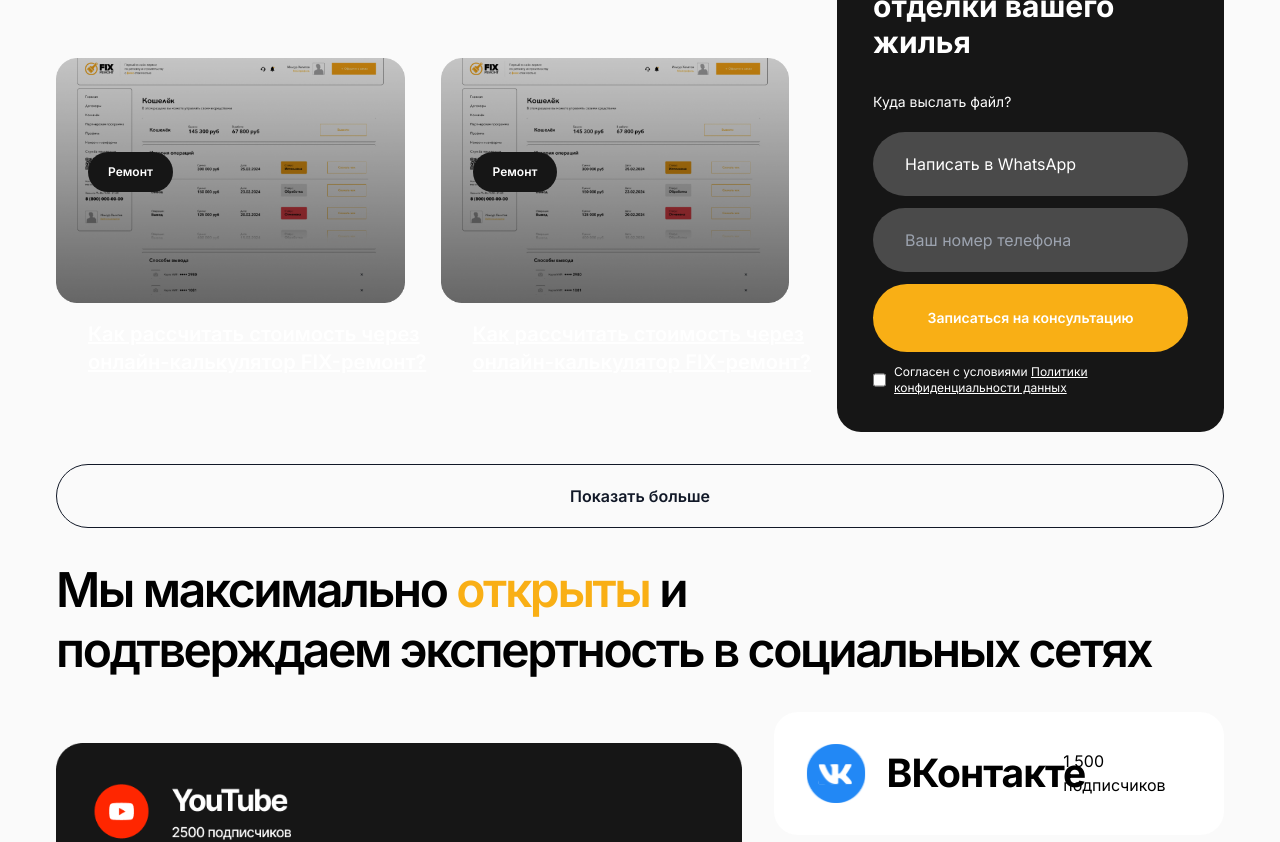
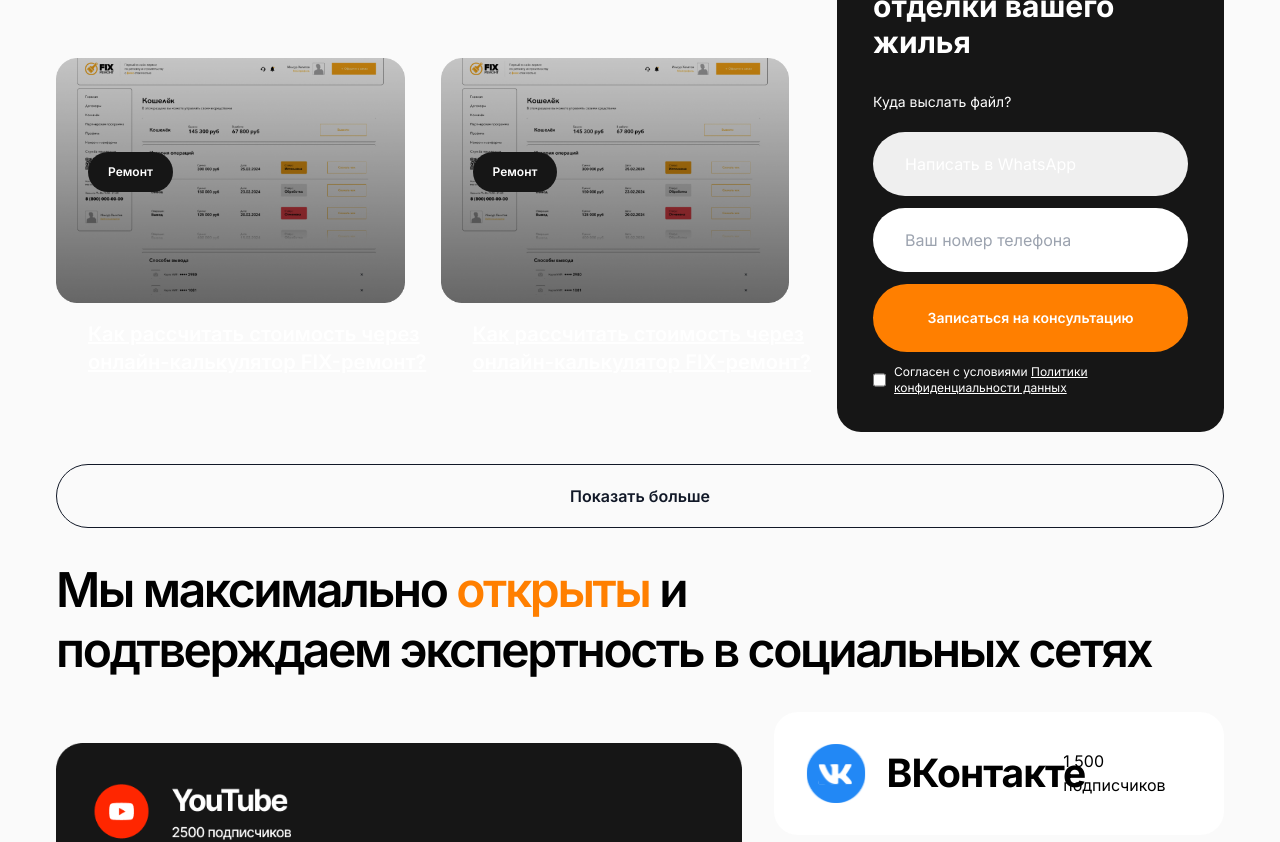
Before and after one commit to lanebo1/fix-remont, a Next.js app: page /pages/blog in a window 1280 px wide. Shown: the part 700-1542 px from the top of the page. Built offline with nearby package versions, Linux system fonts and the light colour scheme.

Commit message:
fix: buttons

```diff
--- a/src/components/widgets/Recommendation Form/RecommendationForm.tsx
+++ b/src/components/widgets/Recommendation Form/RecommendationForm.tsx
@@ -19,7 +19,7 @@ const RecommendationForm: React.FC = () => {
         </label>
         <select
           id="contact-method"
-          className="w-full appearance-none rounded-full bg-color-input-d px-8 py-5 text-white"
+          className="bg-color-input-d w-full appearance-none rounded-full px-8 py-5 text-white"
         >
           <option>Написать в WhatsApp</option>
           <option>Написать в Telegram</option>
@@ -27,7 +27,7 @@ const RecommendationForm: React.FC = () => {
         <input
           type="tel"
           placeholder="Ваш номер телефона"
-          className="w-full rounded-full bg-color-input-d px-8 py-5 text-white"
+          className="bg-color-input-d w-full rounded-full px-8 py-5 text-white"
         />
         <div className="button_container w-full">
           <OrangeButton text="Записаться на консультацию" />
--- a/tailwind.config.ts
+++ b/tailwind.config.ts
@@ -27,11 +27,11 @@ const config: {
         'gradient-conic': 'conic-gradient(from 180deg at 50% 50%, var(--tw-gradient-stops))'
       },
       colors: {
-        'color-bg-gray': '#EFEFEF',
-        'color-orange': '#f9af15',
         'color-dark': '#161616',
-        'color-back': '#FAFAFA',
-        'color-input-d': '#4A4A4A'
+        'color-orange': '#FF7F00',
+        'color-bg-gray': '#E5E5E5',
+        'color-back': '#FAFAFA'
+        // 'color-input-d': '#4A4A4A',
       }
     }
   },
```
